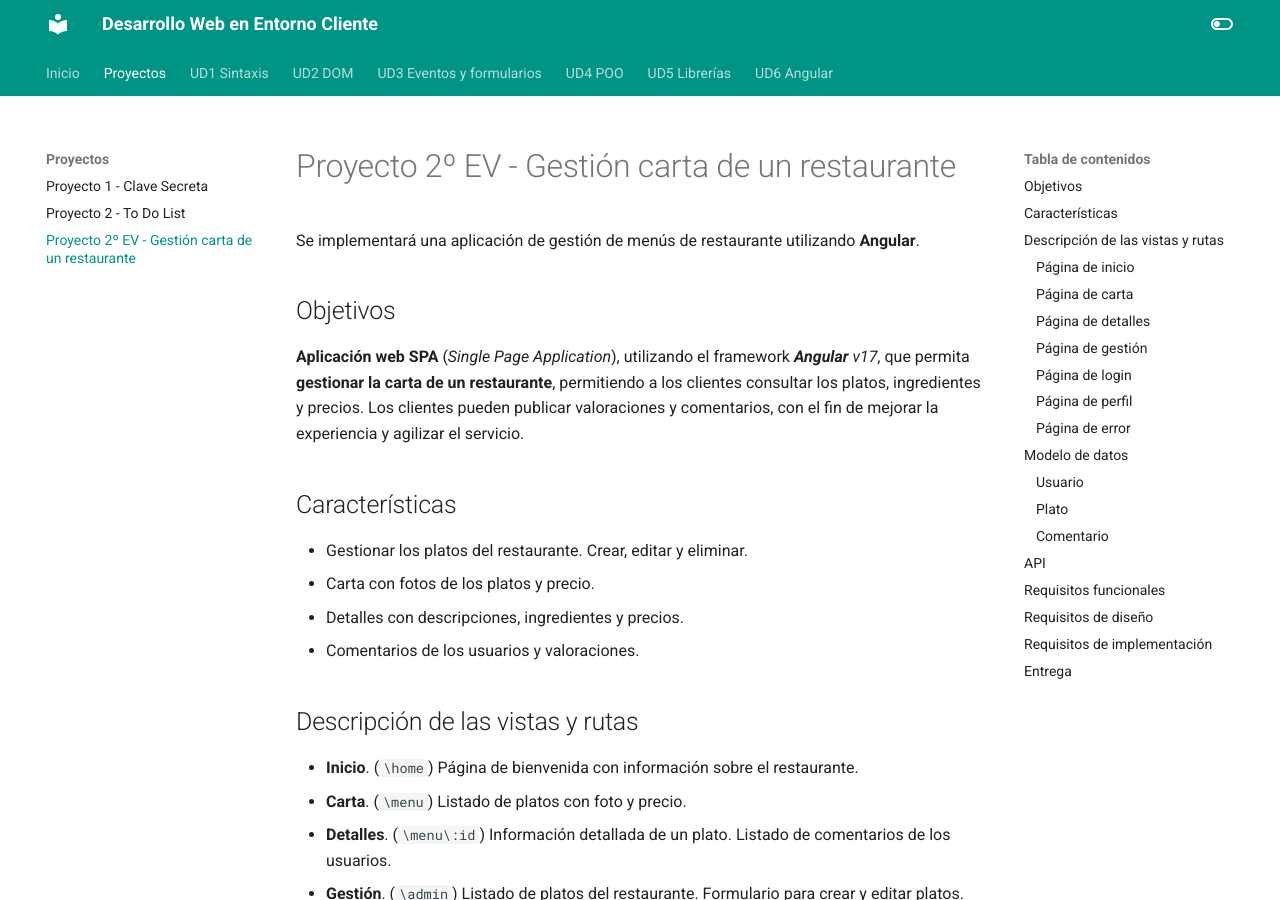
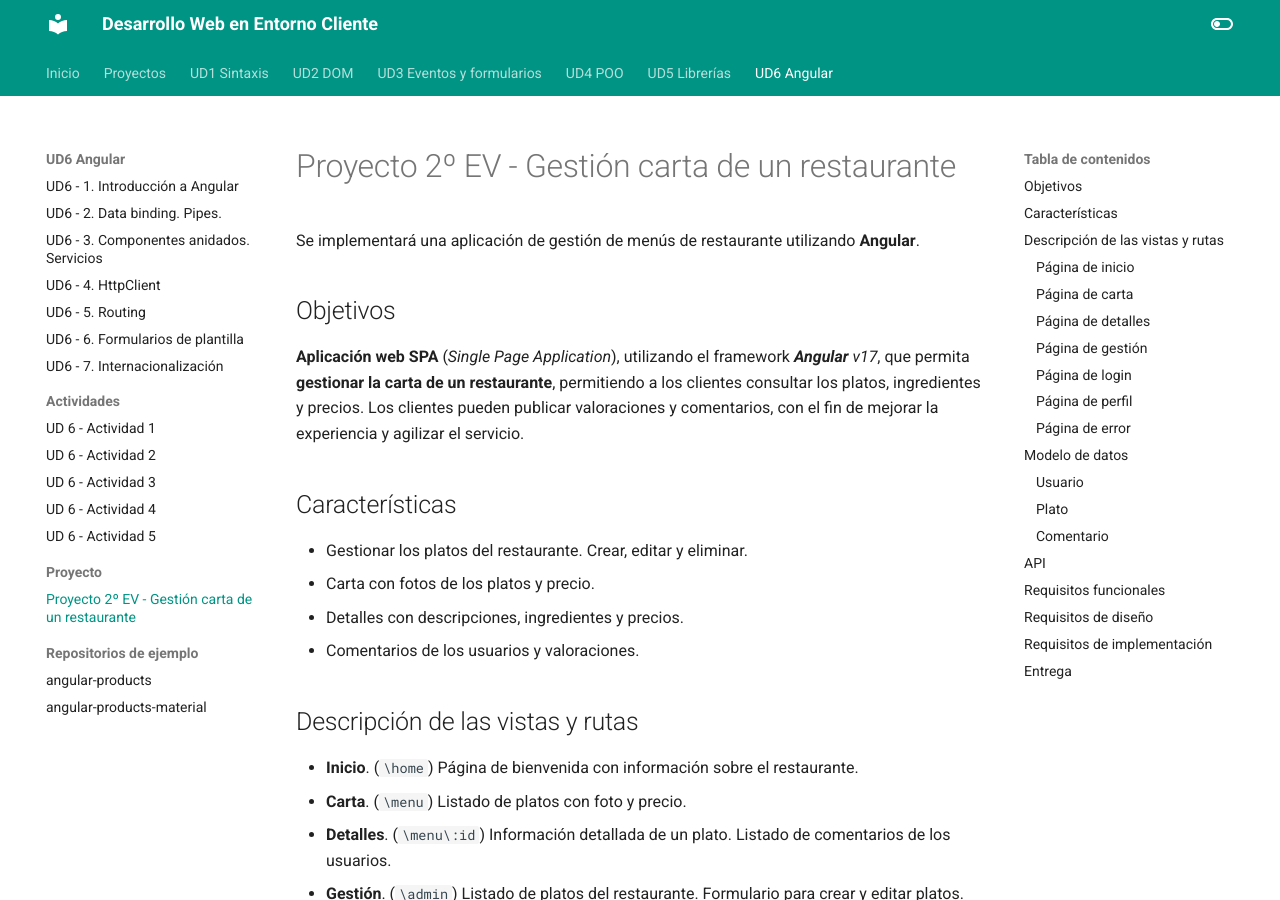
Before and after one commit to jsanvil/dwec2023, an MkDocs documentation site: the page built from docs/proyectos/pr3-restaurante.md, in a window 1280 px wide and 900 px high. Built offline with MkDocs 1.6.1 and Material for MkDocs 9.7.7, drawn with Linux system fonts in a browser that asks for light colours.

Commit message:
Add new pages and links to mkdocs.yml

```diff
--- a/mkdocs.yml
+++ b/mkdocs.yml
@@ -45,6 +45,11 @@ nav:
       - 'ud6/actividades/ud6-act4.md'
       - 'ud6/actividades/ud6-act5.md'
       # - 'ud6/actividades/ud6-act6.md'
+    - Proyecto:
+      - 'proyectos/pr3-restaurante.md'
+    - Repositorios de ejemplo:
+      - angular-products: 'https://github.com/jsanvil/angular-products'
+      - angular-products-material: 'https://github.com/jsanvil/angular-products-material'
 theme:
   name: material # readthedocs # material
   features:
```
